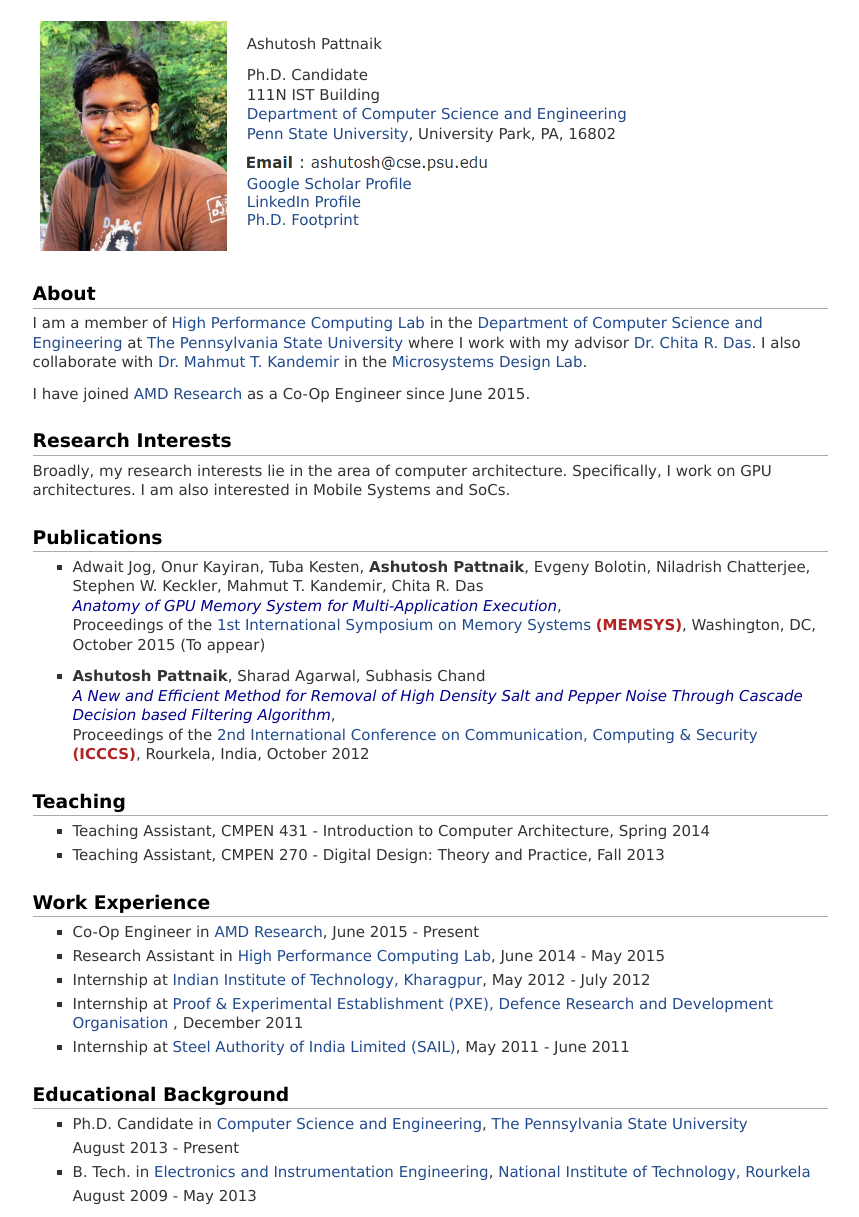
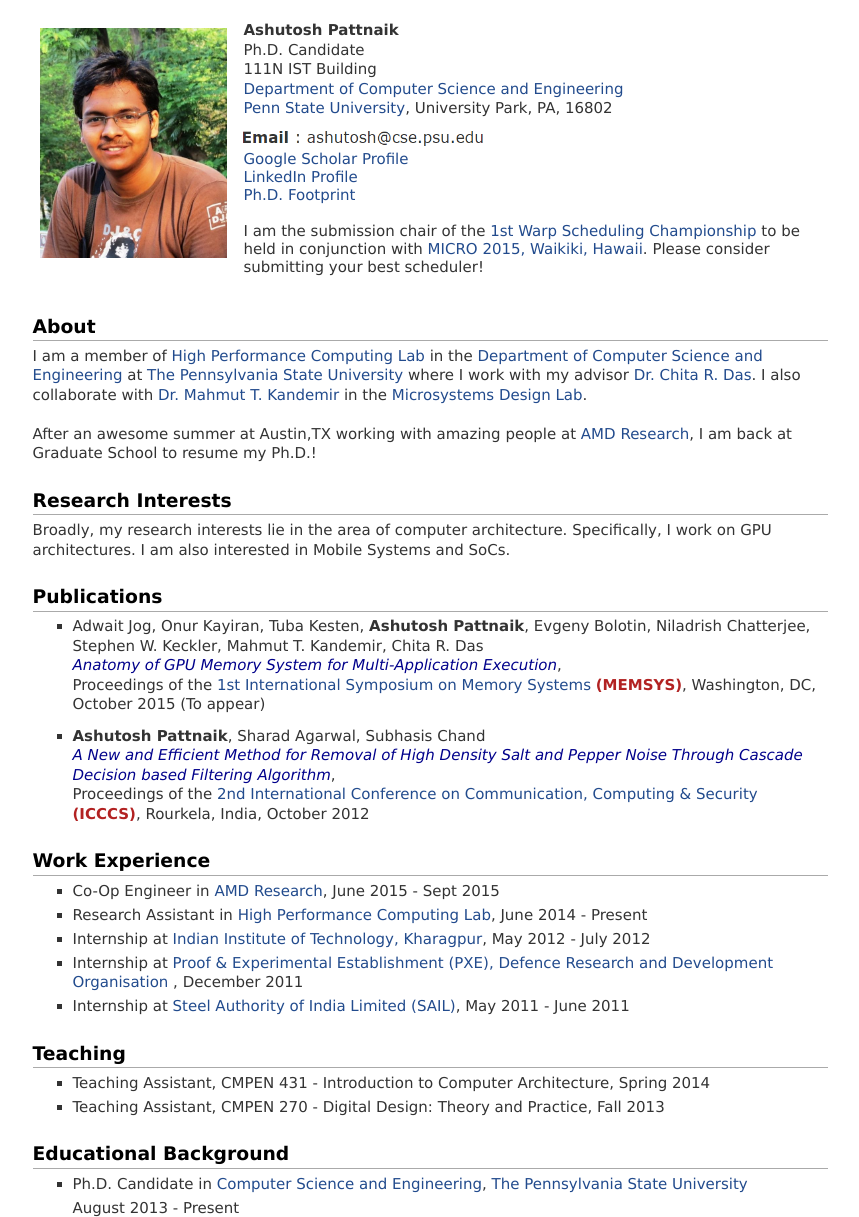
Before and after one commit to ashutoshpattnaik/ashutoshpattnaik.github.io, a plain HTML site: page index.html in a window 1280 px wide. Shown: the part 49-1266 px from the top of the page, without its empty margins (210-1069 px from the left). Drawn offline with Linux system fonts and the light colour scheme.

Commit message:
Update WSC

```diff
--- a/index.html
+++ b/index.html
@@ -27,8 +27,8 @@ try {
 
 <table class="imgtable"><tbody><tr><td>
 <img src="./index_files/website_photo.jpg" alt="" width="187px" height="230px">&nbsp;</td>
-<td align="right"><p>Ashutosh Pattnaik <br></p>
-<p>Ph.D. Candidate <br>
+<td align="right"><p><b>Ashutosh Pattnaik</b> <br>
+Ph.D. Candidate <br>
 111N IST Building <br>
 <a href="http://www.cse.psu.edu/" target="_blank">Department of Computer Science and Engineering</a> <br>
 <a href="http://www.psu.edu/" target="_blank">Penn State University</a>, University Park, PA, 16802 <br> </p>
@@ -43,20 +43,24 @@ try {
 <a href="https://www.linkedin.com/pub/ashutosh-pattnaik/46/696/70b" target="_blank">LinkedIn Profile</a>
 <br>
 <a href="footprints.html">Ph.D. Footprint</a>
-<br></p>
+<br>
+<br>
+I am the submission chair of the <a href="http://adwaitjog.github.io/gpu_scheduling.html">1st Warp Scheduling Championship</a> to be
+held in conjunction with <a href="http://www.microarch.org/micro48/">MICRO 2015, Waikiki, Hawaii</a>. Please consider submitting your
+best scheduler!
+</p>
 </td></tr></tbody></table>
 <h2>About</h2>
-
-
-
 <!--
 I am a member of High Performance Computing Lab at Penn State, where I work with my advisors Chita Das and Mahmut Kandemir. My research interests lie in the broad areas of computer architecture and systems. Primarily, I am interested in designing performance and energy efficient GPU-based platforms that are making headway in almost every kind of computing system ranging from warehouse-scale to wearable computers. Before joining Penn State in Fall 2009 with College of Engineering Fellowship, I completed my undergraduate studies from NIT Rourkela, India.
 -->
 
 
 <p>I am a member of <a href="http://www.cse.psu.edu/hpcl/people.html" target="_blank">High Performance Computing Lab</a> in the <a href="http://www.cse.psu.edu/" target="_blank">Department of Computer Science and Engineering</a> at <a href="http://www.psu.edu/" target="_blank">The Pennsylvania State University</a> where I work with my advisor <a href="http://www.cse.psu.edu/people/das" target="_blank">Dr. Chita R. Das</a>. I also collaborate with <a href="http://www.cse.psu.edu/~kandemir/" target="_blank">Dr. Mahmut T. Kandemir</a> in the <a href="http://www.cse.psu.edu/research/mdl" target="_blank"> Microsystems Design Lab</a>.
+<br>
+<br>
+After an awesome summer at Austin,TX working with amazing people at <a href="http://www.amd.com/en-us/who-we-are/corporate-information/research/" target="_blank"> AMD Research</a>, I am back at Graduate School to resume my Ph.D.!
 
-<p>I have joined <a href="http://www.amd.com/en-us/who-we-are/corporate-information/research/">AMD Research</a> as a Co-Op Engineer since June 2015.
 <!--
 I also collaborate with
 <a href="http://users.ece.cmu.edu/~omutlu/">Onur Mutlu</a>,
@@ -80,24 +84,24 @@ Proceedings of the <a href="http://www.icccs.co.in/" target="_blank"> 2nd Intern
 </p>
 </li>
 </ul>
-<h2>Teaching</h2>
-<ul>
-<li><p>Teaching Assistant, CMPEN 431 - Introduction to Computer Architecture, Spring 2014 <br></p>
-</li>
-<li><p>Teaching Assistant, CMPEN 270 - Digital Design: Theory and Practice, Fall 2013 <br></p>
-</li>
-</ul>
 <h2>Work Experience</h2>
 <ul>
-<li><p>Co-Op Engineer in <a href="http://www.amd.com/en-us/who-we-are/corporate-information/research/" target="_blank"> AMD Research</a>, June 2015 - Present <br></p>
+<li><p>Co-Op Engineer in <a href="http://www.amd.com/en-us/who-we-are/corporate-information/research/" target="_blank"> AMD Research</a>, June 2015 - Sept 2015 <br></p>
 </li>
-<li><p>Research Assistant in <a href="http://www.cse.psu.edu/hpcl/people.html" target="_blank">High Performance Computing Lab</a>, June 2014 - May 2015 <br></p>
+<li><p>Research Assistant in <a href="http://www.cse.psu.edu/hpcl/people.html" target="_blank">High Performance Computing Lab</a>, June 2014 - Present <br></p>
 </li>
 <li><p>Internship at <a href="http://www.iitkgp.ac.in/" target="_blank"> Indian Institute of Technology, Kharagpur</a>, May 2012 - July 2012 <br></p>
 </li>
 <li><p>Internship at <a href="http://www.drdo.gov.in/drdo/labs/PXE/English/index.jsp?pg=homebody.jsp" target="_blank"> Proof &amp; Experimental Establishment (PXE), Defence Research and Development Organisation </a>, December 2011 <br></p>
 </li>
 <li><p>Internship at <a href="http://www.sail.co.in/" target="_blank">Steel Authority of India Limited (SAIL)</a>, May 2011 - June 2011 <br></p>
+</li>
+</ul>
+<h2>Teaching</h2>
+<ul>
+<li><p>Teaching Assistant, CMPEN 431 - Introduction to Computer Architecture, Spring 2014 <br></p>
+</li>
+<li><p>Teaching Assistant, CMPEN 270 - Digital Design: Theory and Practice, Fall 2013 <br></p>
 </li>
 </ul>
 <h2>Educational Background</h2>
```
Also changed, not shown: footprints.html (+13 -0 lines).
